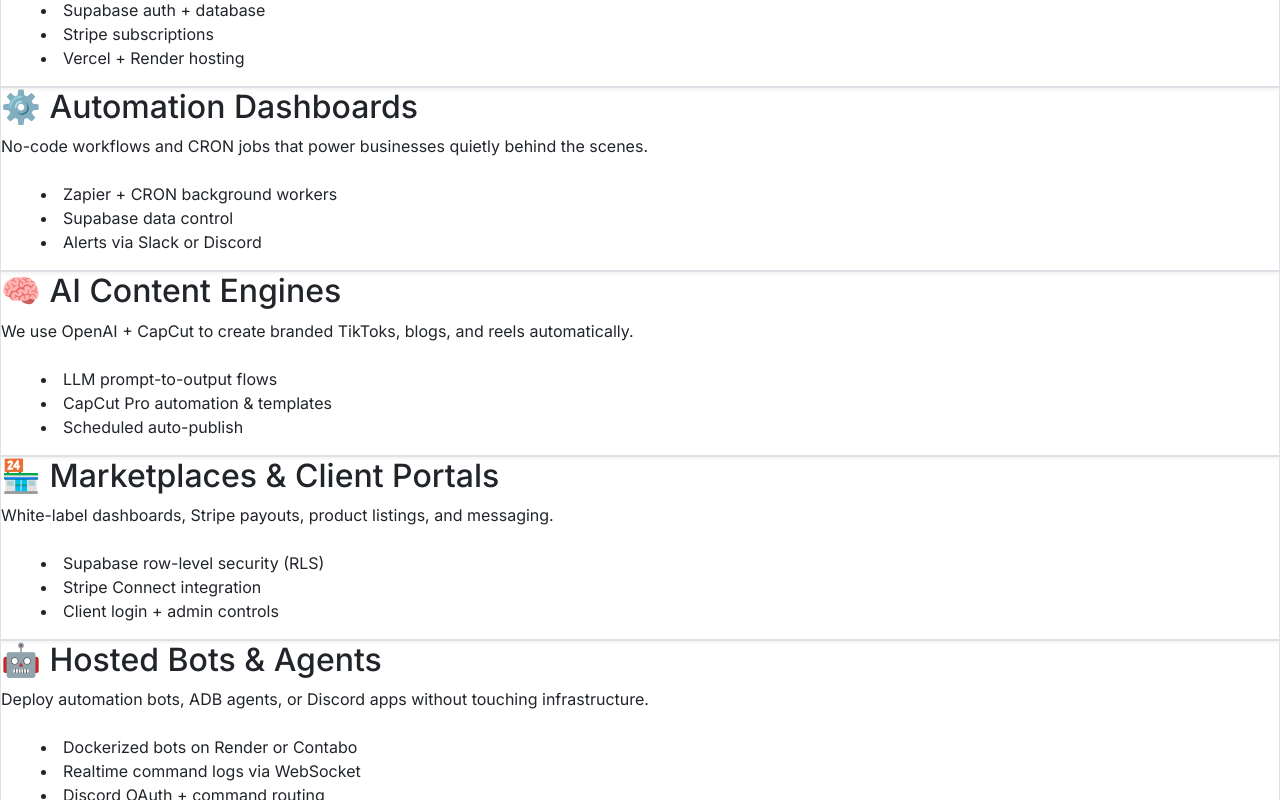
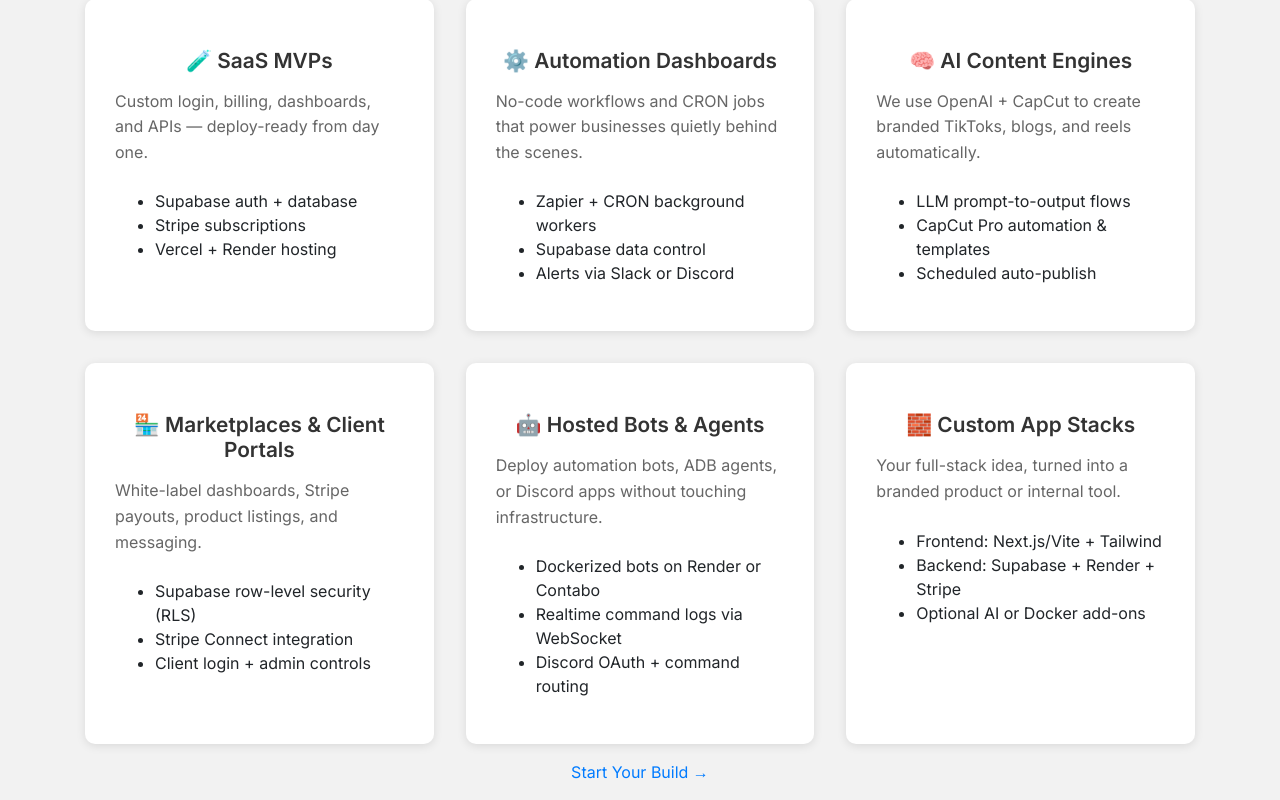
Before and after one commit to Fullstacks-us/fullstacks.us, a Next.js app in the folder fullstacks-us/: page / in a window 1280 px wide. Shown: the part 3060-3860 px from the top of the page. Built offline with nearby package versions, Linux system fonts and the light colour scheme.

Commit message:
update what we build section

```diff
--- a/fullstacks-us/src/components/WhatWeBuild.tsx
+++ b/fullstacks-us/src/components/WhatWeBuild.tsx
@@ -2,19 +2,22 @@
 
 export default function WhatWeBuild() {
   return (
-    <section className="bg-white py-16 px-6 md:px-12 lg:px-24">
-      <div className="max-w-6xl mx-auto">
-        <h1 className="text-4xl font-bold text-gray-900 mb-6">🚀 What We Build</h1>
-        <p className="text-lg text-gray-600 mb-12">
+    <div className="pt-5 pb-5" style={{ backgroundColor: '#f2f2f2' }}>
+      <div className="container">
+        <div className="section-head col-sm-12" id="service">
+          <h1>What We Build</h1>
+          <p style={{ color: '#333', fontSize: '1.1rem', lineHeight: '1.6' }}>
             We turn cloud infrastructure into client-ready SaaS products, dashboards, bots, and automation engines — built fast using tools like Supabase, Render, Vercel, and Docker. Here&apos;s what that looks like in action:
           </p>
+        </div>
 
-        <div className="grid grid-cols-1 md:grid-cols-2 gap-12">
+        <div className="row">
+          {/* <div className="grid grid-cols-1 md:grid-cols-2 gap-12"> */}
             {/* SaaS MVP */}
-          <div className="border p-6 rounded-2xl shadow-sm hover:shadow-md transition">
-            <h2 className="text-2xl font-semibold mb-2">🧪 SaaS MVPs</h2>
-            <p className="text-gray-600 mb-4">Custom login, billing, dashboards, and APIs — deploy-ready from day one.</p>
-            <ul className="list-disc list-inside text-sm text-gray-500 space-y-1">
+            <div className="item service-card">
+              <h6>🧪 SaaS MVPs</h6>
+              <p className="text-left text-gray-600 mb-4">Custom login, billing, dashboards, and APIs — deploy-ready from day one.</p>
+              <ul className="text-left text-sm text-gray-500 space-y-1">
                 <li>Supabase auth + database</li>
                 <li>Stripe subscriptions</li>
                 <li>Vercel + Render hosting</li>
@@ -22,10 +25,10 @@
             </div>
 
             {/* Automation Dashboards */}
-          <div className="border p-6 rounded-2xl shadow-sm hover:shadow-md transition">
-            <h2 className="text-2xl font-semibold mb-2">⚙️ Automation Dashboards</h2>
-            <p className="text-gray-600 mb-4">No-code workflows and CRON jobs that power businesses quietly behind the scenes.</p>
-            <ul className="list-disc list-inside text-sm text-gray-500 space-y-1">
+            <div className="item service-card">
+              <h6>⚙️ Automation Dashboards</h6>
+              <p className="text-left text-gray-600 mb-4">No-code workflows and CRON jobs that power businesses quietly behind the scenes.</p>
+              <ul className="text-left text-sm text-gray-500 space-y-1">
                 <li>Zapier + CRON background workers</li>
                 <li>Supabase data control</li>
                 <li>Alerts via Slack or Discord</li>
@@ -33,10 +36,10 @@
             </div>
 
             {/* AI Content Engines */}
-          <div className="border p-6 rounded-2xl shadow-sm hover:shadow-md transition">
-            <h2 className="text-2xl font-semibold mb-2">🧠 AI Content Engines</h2>
-            <p className="text-gray-600 mb-4">We use OpenAI + CapCut to create branded TikToks, blogs, and reels automatically.</p>
-            <ul className="list-disc list-inside text-sm text-gray-500 space-y-1">
+            <div className="item service-card">
+              <h6>🧠 AI Content Engines</h6>
+              <p className="text-left text-gray-600 mb-4">We use OpenAI + CapCut to create branded TikToks, blogs, and reels automatically.</p>
+              <ul className="text-left text-sm text-gray-500 space-y-1">
                 <li>LLM prompt-to-output flows</li>
                 <li>CapCut Pro automation & templates</li>
                 <li>Scheduled auto-publish</li>
@@ -44,10 +47,10 @@
             </div>
 
             {/* Marketplace or Client Portals */}
-          <div className="border p-6 rounded-2xl shadow-sm hover:shadow-md transition">
-            <h2 className="text-2xl font-semibold mb-2">🏪 Marketplaces & Client Portals</h2>
-            <p className="text-gray-600 mb-4">White-label dashboards, Stripe payouts, product listings, and messaging.</p>
-            <ul className="list-disc list-inside text-sm text-gray-500 space-y-1">
+            <div className="item service-card">
+              <h6>🏪 Marketplaces & Client Portals</h6>
+              <p className="text-left text-gray-600 mb-4">White-label dashboards, Stripe payouts, product listings, and messaging.</p>
+              <ul className="text-left text-sm text-gray-500 space-y-1">
                 <li>Supabase row-level security (RLS)</li>
                 <li>Stripe Connect integration</li>
                 <li>Client login + admin controls</li>
@@ -55,10 +58,10 @@
             </div>
 
             {/* Hosted Bots & Agents */}
-          <div className="border p-6 rounded-2xl shadow-sm hover:shadow-md transition">
-            <h2 className="text-2xl font-semibold mb-2">🤖 Hosted Bots & Agents</h2>
-            <p className="text-gray-600 mb-4">Deploy automation bots, ADB agents, or Discord apps without touching infrastructure.</p>
-            <ul className="list-disc list-inside text-sm text-gray-500 space-y-1">
+            <div className="item service-card">
+              <h6>🤖 Hosted Bots & Agents</h6>
+              <p className="text-left text-gray-600 mb-4">Deploy automation bots, ADB agents, or Discord apps without touching infrastructure.</p>
+              <ul className="text-left text-sm text-gray-500 space-y-1">
                 <li>Dockerized bots on Render or Contabo</li>
                 <li>Realtime command logs via WebSocket</li>
                 <li>Discord OAuth + command routing</li>
@@ -66,10 +69,10 @@
             </div>
 
             {/* Custom App Stacks */}
-          <div className="border p-6 rounded-2xl shadow-sm hover:shadow-md transition">
-            <h2 className="text-2xl font-semibold mb-2">🧱 Custom App Stacks</h2>
-            <p className="text-gray-600 mb-4">Your full-stack idea, turned into a branded product or internal tool.</p>
-            <ul className="list-disc list-inside text-sm text-gray-500 space-y-1">
+            <div className="item service-card">
+              <h6>🧱 Custom App Stacks</h6>
+              <p className="text-left text-gray-600 mb-4">Your full-stack idea, turned into a branded product or internal tool.</p>
+              <ul className="text-left text-sm text-gray-500 space-y-1">
                 <li>Frontend: Next.js/Vite + Tailwind</li>
                 <li>Backend: Supabase + Render + Stripe</li>
                 <li>Optional AI or Docker add-ons</li>
@@ -79,13 +82,13 @@
 
         <div className="mt-16 text-center">
           <Link
-            href="/contact"
-            className="inline-block bg-black text-white font-medium px-6 py-3 rounded-xl hover:bg-gray-800 transition"
+            href="/#contact"
+            className="inline-block bg-black text-black font-medium px-6 py-3 rounded-xl hover:bg-gray-800 transition"
           >
             Start Your Build →
           </Link>
         </div>
       </div>
-    </section>
+    </div>
   );
 }
```
Lines whose indentation alone changed are shown as unchanged.
